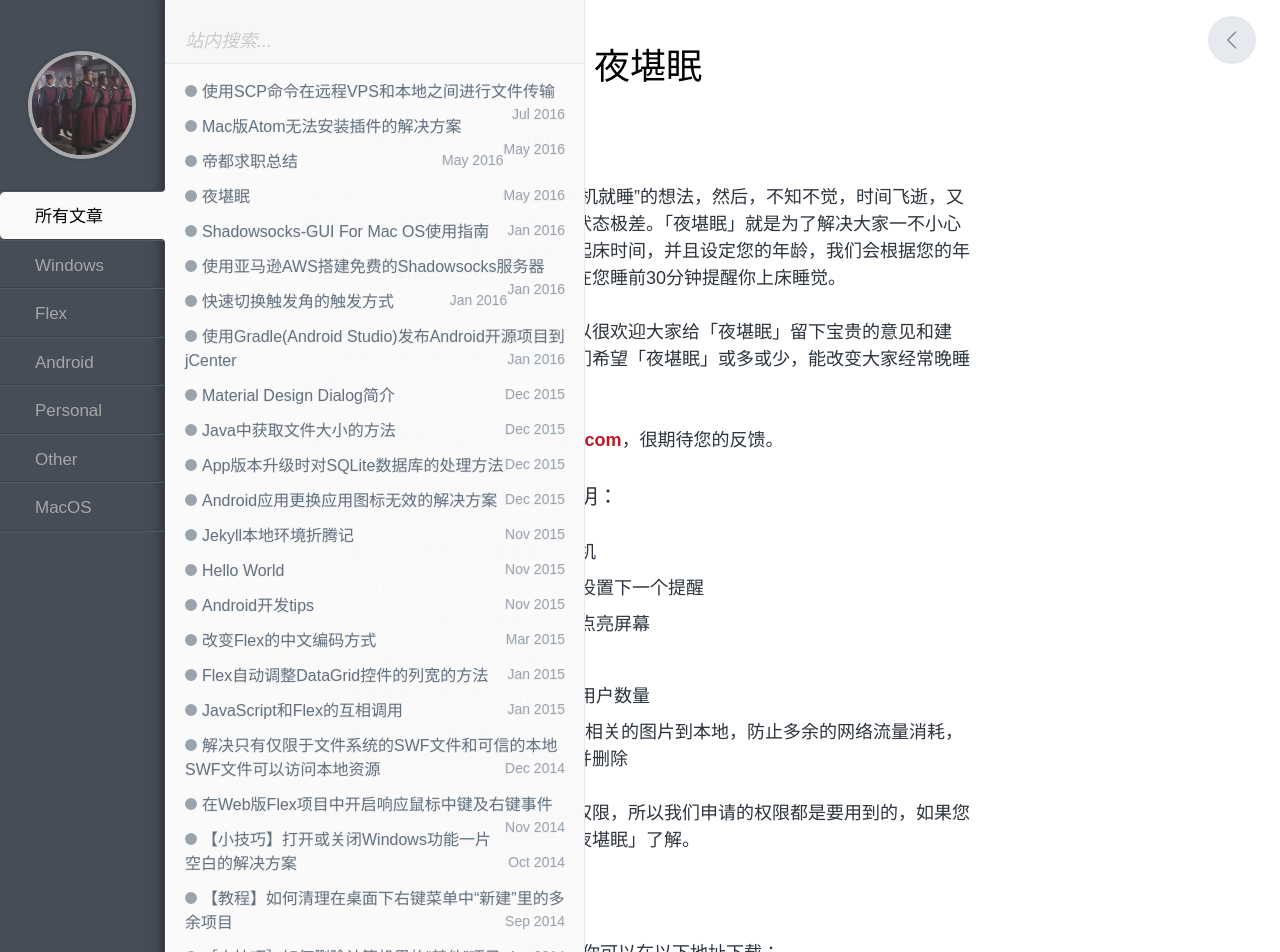
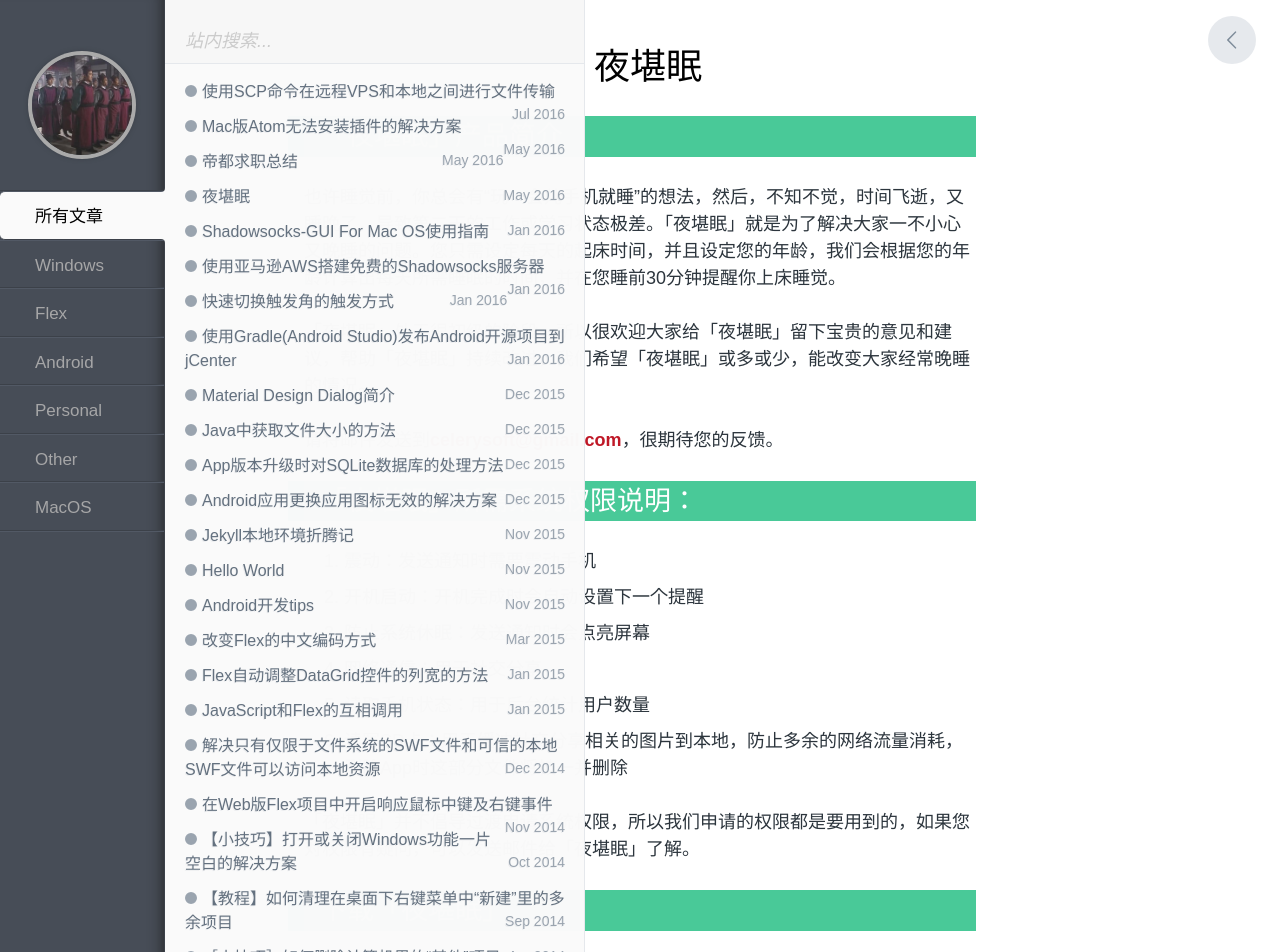
Before and after one commit to celerysoft/celerysoft.github.io, a Jekyll site: the page built from _posts/Android/2016-05-05-夜堪眠.md, in a window 1280 px wide. Shown: the top 952 px of the page. Built offline with Jekyll 4.4.1, drawn with Linux system fonts in a browser that asks for light colours; comment, search, counter and statistics services are not loaded; some of the changed text lies outside the part shown.

Commit message:
update 夜堪眠

```diff
--- a/_posts/Android/2016-05-05-夜堪眠.md
+++ b/_posts/Android/2016-05-05-夜堪眠.md
@@ -5,7 +5,7 @@ categories: Android
 tags: [Android, app, 夜堪眠]
 ---
 
-## 「夜堪眠」产品简介
+# 「夜堪眠」产品简介
 
 也许睡觉前，你总会有“玩一会儿手机就睡”的想法，然后，不知不觉，时间飞逝，又睡晚了，导致第二天的工作或学习状态极差。「夜堪眠」就是为了解决大家一不小心又晚睡的问题。您只需设定每天的起床时间，并且设定您的年龄，我们会根据您的年龄计算出每天所需睡眠的时间，并在您睡前30分钟提醒你上床睡觉。
 
@@ -13,7 +13,7 @@ tags: [Android, app, 夜堪眠]
 
 请将邮件发送到[celerysoft@gmail.com](mailto:celerysoft@gmail.com)，很期待您的反馈。
 
-### 「夜堪眠」所需系统权限说明：
+# 「夜堪眠」所需系统权限说明：
 
 1. 震动：发送通知时需要震动手机
 2. 开机启动：开机完成时会自动设置下一个提醒
@@ -24,7 +24,7 @@ tags: [Android, app, 夜堪眠]
 
 「夜堪眠」并不倡导过渡申请系统权限，所以我们申请的权限都是要用到的，如果您对权限有疑问，可以发送邮件给「夜堪眠」了解。
 
-### 下载「夜堪眠」
+# 下载「夜堪眠」
 
 目前「夜堪眠」只有Android版本，你可以在以下地址下载：
 
```
Also changed, not shown: other parts of _posts/Android/2016-05-05-夜堪眠.md (+10 -1 lines).
